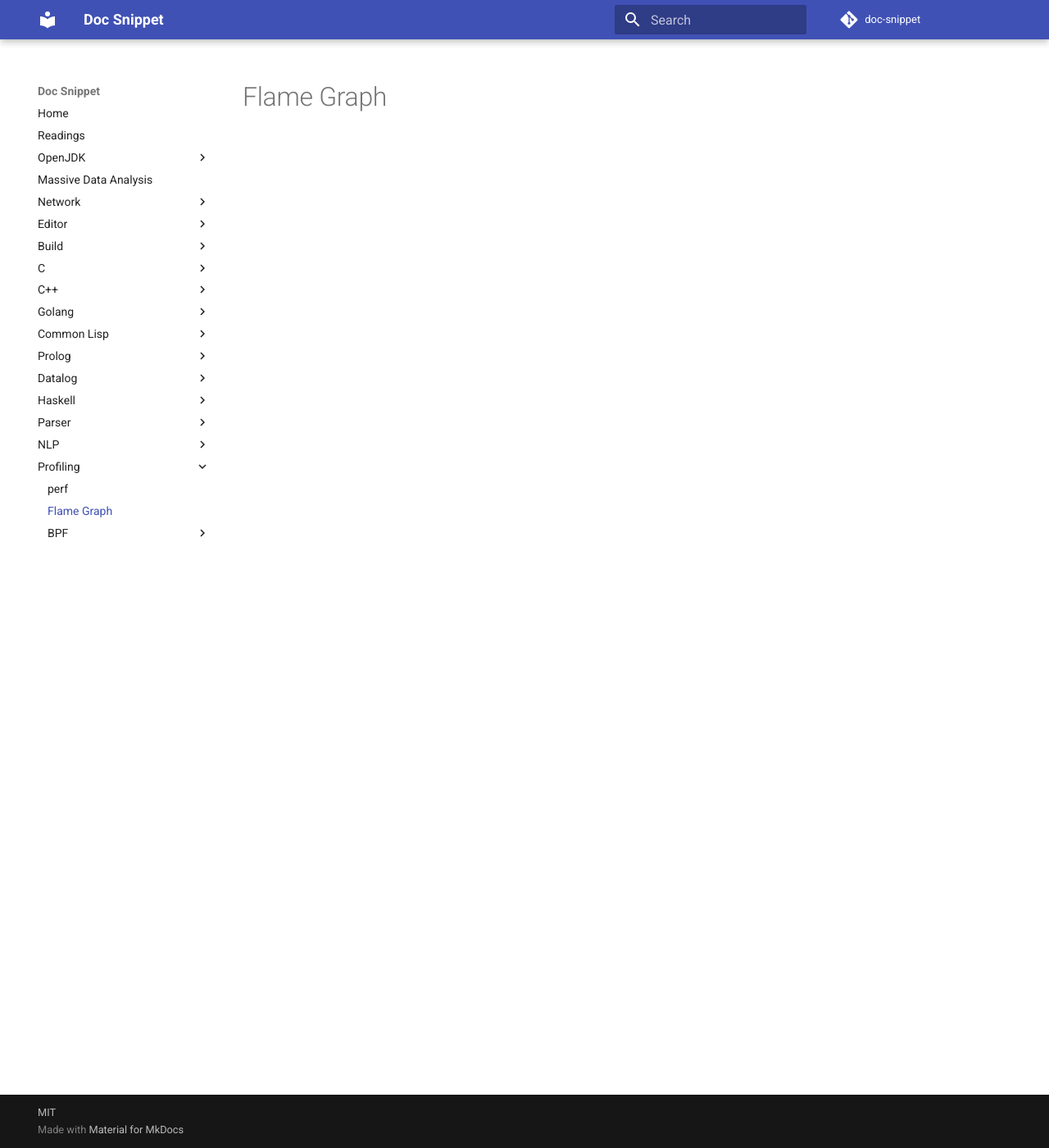
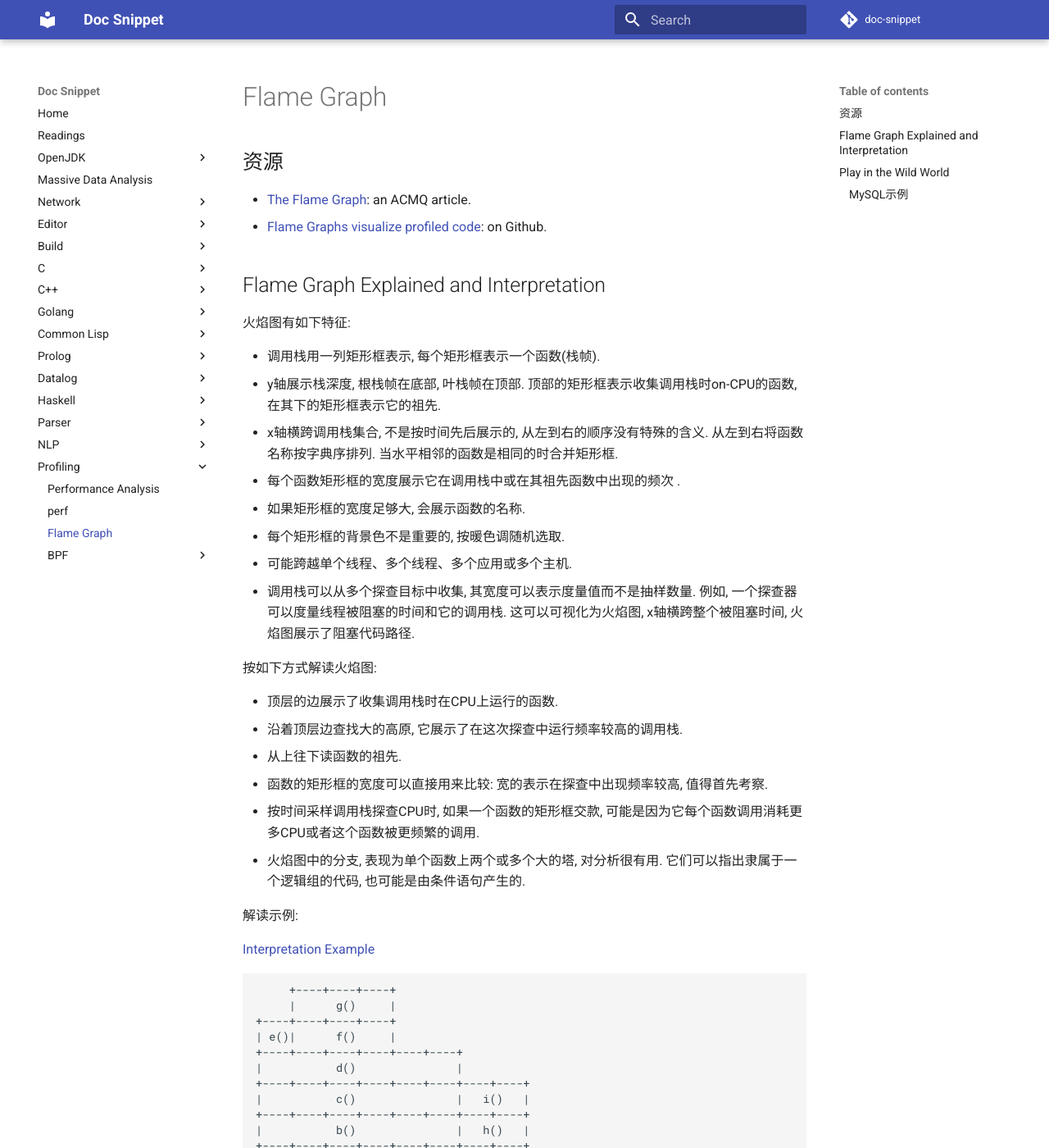
Before and after one commit to zhoujiagen/doc-snippet, an MkDocs documentation site: the page built from docs/profiling/flame-graph.md, in a window 1280 px wide and 1400 px high. Shown: the whole window at 82% size. Built offline with MkDocs 1.6.1 and Material for MkDocs 9.7.7, drawn with Linux system fonts in a browser that asks for light colours; comment, search, counter and statistics services are not loaded; some of the changed text lies outside the part shown.

Commit message:
add notes of flame graph.

````diff
--- a/docs/profiling/flame-graph.md
+++ b/docs/profiling/flame-graph.md
@@ -1 +1,81 @@
 # Flame Graph
+
+## 资源
+
+- [The Flame Graph](https://queue.acm.org/detail.cfm?id=2927301): an ACMQ article.
+- [Flame Graphs visualize profiled code](https://github.com/brendangregg/FlameGraph): on Github.
+
+
+## Flame Graph Explained and Interpretation
+
+火焰图有如下特征:
+
+- 调用栈用一列矩形框表示, 每个矩形框表示一个函数(栈帧).
+- y轴展示栈深度, 根栈帧在底部, 叶栈帧在顶部. 顶部的矩形框表示收集调用栈时on-CPU的函数, 在其下的矩形框表示它的祖先.
+- x轴横跨调用栈集合, 不是按时间先后展示的, 从左到右的顺序没有特殊的含义. 从左到右将函数名称按字典序排列. 当水平相邻的函数是相同的时合并矩形框.
+- 每个函数矩形框的宽度展示它在调用栈中或在其祖先函数中出现的频次 .
+- 如果矩形框的宽度足够大, 会展示函数的名称.
+- 每个矩形框的背景色不是重要的, 按暖色调随机选取.
+- 可能跨越单个线程、多个线程、多个应用或多个主机.
+- 调用栈可以从多个探查目标中收集, 其宽度可以表示度量值而不是抽样数量. 例如, 一个探查器可以度量线程被阻塞的时间和它的调用栈. 这可以可视化为火焰图, x轴横跨整个被阻塞时间, 火焰图展示了阻塞代码路径.
+
+
+按如下方式解读火焰图:
+
+- 顶层的边展示了收集调用栈时在CPU上运行的函数.
+- 沿着顶层边查找大的高原, 它展示了在这次探查中运行频率较高的调用栈.
+- 从上往下读函数的祖先.
+- 函数的矩形框的宽度可以直接用来比较: 宽的表示在探查中出现频率较高, 值得首先考察.
+- 按时间采样调用栈探查CPU时, 如果一个函数的矩形框交款, 可能是因为它每个函数调用消耗更多CPU或者这个函数被更频繁的调用.
+- 火焰图中的分支, 表现为单个函数上两个或多个大的塔, 对分析很有用. 它们可以指出隶属于一个逻辑组的代码, 也可能是由条件语句产生的.
+
+
+
+解读示例:
+
+[Interpretation Example](https://dl.acm.org/cms/attachment/da59940d-0241-44f3-a32e-1e8c6fbbf0c4/gregg6.png)
+
+```
+     +----+----+----+
+     |      g()     |
++----+----+----+----+
+| e()|      f()     |
++----+----+----+----+----+----+
+|           d()               |
++----+----+----+----+----+----+----+----+
+|           c()               |   i()   |
++----+----+----+----+----+----+----+----+
+|           b()               |   h()   |
++----+----+----+----+----+----+----+----+
+|                 a()                   |
++----+----+----+----+----+----+----+----+
+```
+
+- 顶层边表示`g()`最常on-CPU.
+- `d()`较宽, 但它暴露出的顶层边on-CPU最少.
+- `b()`和`c()`在采样中没有直接on-CPU.
+- `g()`之下的函数表示它的祖先: `g()`被`f()`调用, `f()`被`d()`调用, 等等.
+- 视觉上`b()`与`h()`的宽度表示on-CPU的`b()`代码路径几乎是`h()`代码路径的四倍. 实际on-CPU的函数是它们调用的函数.
+- 代码中主要的分支在`a()`调用`b()`和`h()`时.
+
+
+## Play in the Wild World
+
+### MySQL示例
+
+[MySQL Profiler Output as a Flame Graph](https://queue.acm.org/downloads/2016/Gregg4.svg)
+
+
+
+```
+# 1 Capture stack with Linux perf_events
+# PID 181, 60 second, 99 Hertz
+$ perf record -F 99 -p 181 -a -g -- sleep 60
+$ perf script > out.perf
+
+# fold stack for Linux perf_event "perf script" output
+$ ./stackcollapse-perf.pl ../mysql-out.perf > ../mysql-out.folded
+
+# render a SVG
+$ ./flamegraph.pl ../mysql-out.folded > ../mysql.svg
+```
--- a/mkdocs.yml
+++ b/mkdocs.yml
@@ -99,15 +99,17 @@ nav:
       - 'VerbNet': nlp/verbnet.md
       - 'NLTK': nlp/nltk.md
     - Profiling:
+      - 'Performance Analysis': profiling/perf_analysis.md
       - 'perf': profiling/perf.md
       - 'Flame Graph': profiling/flame-graph.md
       - 'BPF':
-        - 'Notes of BPF': profiling/bpf-notes.md
-        - 'Book': profiling/bpf-book.md
-        - 'PART 1: 技术': profiling/bpf-book-part1.md
-        - 'PART 2: 使用BPF工具': profiling/bpf-book-part2.md
-        - 'PART 3: 高级主题': profiling/bpf-book-part3.md
-        - 'PART 4: 附录': profiling/bpf-book-part4.md
+        - 'Notes of BPF': profiling/bpf/bpf-notes.md
+        - 'Book':
+          - 'Index': profiling/bpf/bpf-book.md
+          - 'PART 1: 技术': profiling/bpf/bpf-book-part1.md
+          - 'PART 2: 使用BPF工具': profiling/bpf/bpf-book-part2.md
+          - 'PART 3: 高级主题': profiling/bpf/bpf-book-part3.md
+          - 'PART 4: 附录': profiling/bpf/bpf-book-part4.md
 
 #theme: readthedocs
 theme:
````
Also changed, not shown: docs/profiling/bpf/bpf-notes.md (renamed from docs/profiling/bpf-notes.md, +1 -1 lines), docs/profiling/perf.md (+6 -0 lines), docs/profiling/perf_analysis.md (added, +57 -0 lines), docs/profiling/bpf/bpf-book-part1.md (renamed from docs/profiling/bpf-book-part1.md), docs/profiling/bpf/bpf-book-part2.md (renamed from docs/profiling/bpf-book-part2.md), docs/profiling/bpf/bpf-book-part3.md (renamed from docs/profiling/bpf-book-part3.md), docs/profiling/bpf/bpf-book-part4.md (renamed from docs/profiling/bpf-book-part4.md), docs/profiling/bpf/bpf-book.md (renamed from docs/profiling/bpf-book.md).
